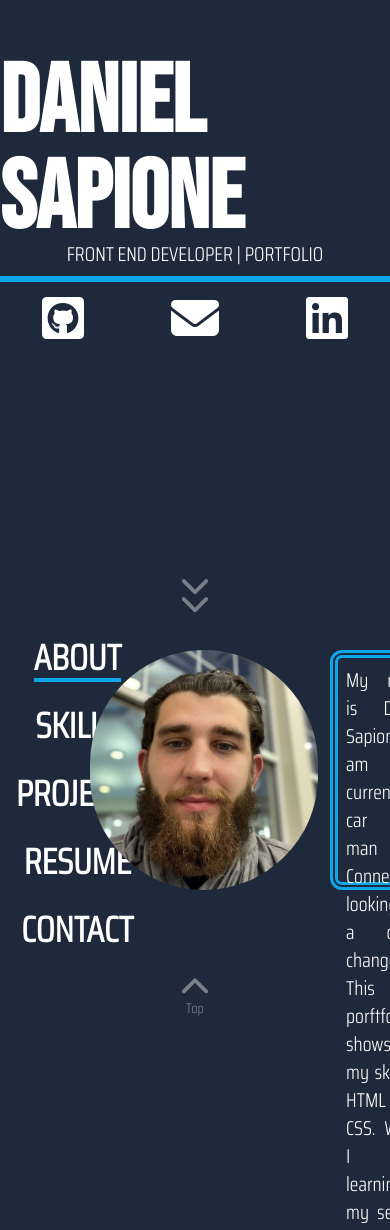
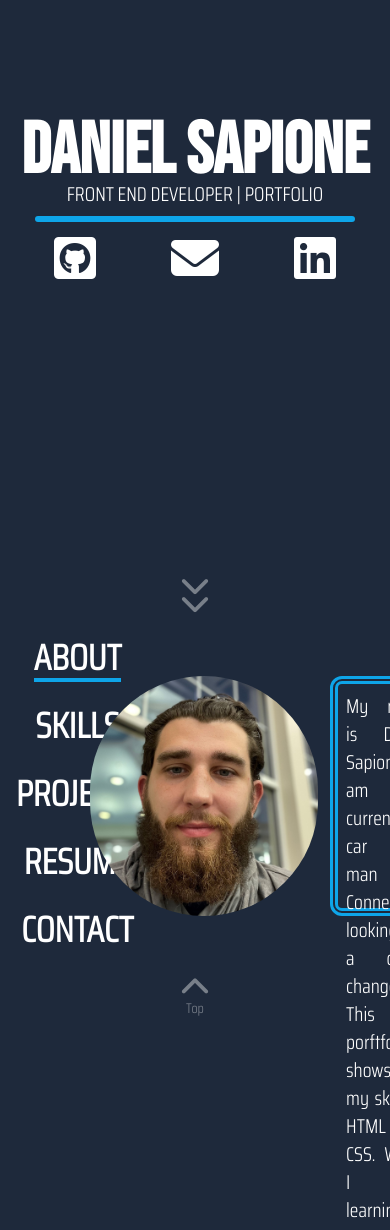
Before and after one commit to dsapione/Portfolio, a React (Create React App) app: page / in a window 390 px wide. Shown: the part 222-1452 px from the top of the page. Built offline with nearby package versions, Linux system fonts and the light colour scheme.

Commit message:
refactored, removed garbage flowbite

```diff
--- a/package.json
+++ b/package.json
@@ -6,8 +6,6 @@
     "@testing-library/jest-dom": "^5.16.5",
     "@testing-library/react": "^13.4.0",
     "@testing-library/user-event": "^13.5.0",
-    "flowbite": "^1.5.3",
-    "flowbite-react": "^0.1.11",
     "react": "^18.2.0",
     "react-dom": "^18.2.0",
     "react-router-dom": "^6.4.1",
--- a/src/App.css
+++ b/src/App.css
@@ -4,6 +4,7 @@
 	background-color: #1e293b;
 	color: white;
 	font-family: 'Saira Condensed', sans-serif;
+	scroll-behavior: smooth;
 }
 
 .title {
@@ -23,7 +24,7 @@ li h2:hover:after {
 }
 
 .active h2:after {
-transform: scaleX(1);
+	transform: scaleX(1);
 }
 
 .inactive h2:after {
--- a/src/components/about/index.js
+++ b/src/components/about/index.js
@@ -4,7 +4,7 @@ import portrait from "../../assets/images/portrait.jpg";
 function About() {
 	return (
 		// about me section with photo
-		<section className="flex h-[18.5rem] justify-center items-center">
+		<section className="flex my-4 h-[19.75rem] justify-center items-center">
 			<img src={portrait} className="rounded-full h-60" alt="Headshot of Daniel Sapione"/>
 			<p className="m-3 p-2 text-xl text-justify rounded-xl border-double border-8 border-sky-500 w-[50rem] h-60">
 				My name is Daniel Sapione, I am currently a car sales man in Connecticut looking for a carrer change. This porftfolio shows off my skills in HTML and CSS. Which I am learning in my second week of a UCONN full stack coding bootcamp. I am excited for what I will learn in the coming weeks, as I really enjoy this field. I amm self motivated, detailed oriented, and enjoy working though problems. Please go to my 'Work' section to see thing's I am working on and have finished. Always, feel free to contact me through any of the links provided at the bottom of the page.
--- a/src/components/footer/index.js
+++ b/src/components/footer/index.js
@@ -4,11 +4,11 @@ import React from 'react';
 function Footer() {
 	return (
 		// brings you to top of page
-		<footer className='flex justify-center clear-both'>
+		<footer className="flex justify-center clear-both mt-3">
 			<a className="duration-500 opacity-40 hover:opacity-80 hover:ease-in-out" href="#">
-			<i className="fa-solid fa-chevron-up text-3xl"></i>
-			<p className="flex justify-center text-sm -translate-y-2">Top</p>
-		</a>
+				<i className="fa-solid fa-chevron-up text-3xl"></i>
+				<p className="flex justify-center text-sm -translate-y-2">Top</p>
+			</a>
 		</footer>
 	);
 };
--- a/src/components/header/index.js
+++ b/src/components/header/index.js
@@ -2,15 +2,15 @@ import React from 'react';
 
 function Header () {
 	return (
-				// header containg name and icons
+			// header containg name and icons
 			<header className="flex flex-col justify-center items-center h-screen">
-				<h1 className="title text-8xl font-bold">Daniel Sapione</h1>
+				<h1 className="title text-7xl md:text-8xl font-bold">Daniel Sapione</h1>
 				<p className="text-xl -translate-y-2" >FRONT END DEVELOPER | PORTFOLIO</p>
 				{/* line span between name and icons */}
-				<span className="border-b-[6px] border-solid border-sky-500 rounded-[3px] w-[26em]"></span>
+				<span className="border-b-[6px] border-solid border-sky-500 rounded-[3px] w-[20em] md:w-[26em]"></span>
 				{/* icons */}
-				<section className="flex justify-evenly w-[10em] mt-[12.5px] text-5xl">
-					<a href="https://github.com/dsapione" target="blank">
+				<section className="flex justify-evenly w-[9em] md:w-[10em] mt-[12.5px] text-5xl">
+					<a href="https://github.com/dsapione" target="_blank" rel="noreferrer">
 						<i className="fa-brands fa-square-github duration-500 hover:text-sky-500 hover:ease-in-out"></i>
 					</a>
 					<a href="mailto:dsapion@gmail.com">
--- a/tailwind.config.js
+++ b/tailwind.config.js
@@ -1,13 +1,10 @@
 /** @type {import('tailwindcss').Config} */
 module.exports = {
   content: [
-		"./src/**/*.{js,jsx,ts,tsx}",
-		'node_modules/flowbite-react/**/*.{js,jsx,ts,tsx}'
+		"./src/**/*.{js,jsx,ts,tsx}"
 	],
   theme: {
     extend: {},
   },
-	plugins: [
-		require('flowbite/plugin')
-]
+	plugins: []
 }
```
